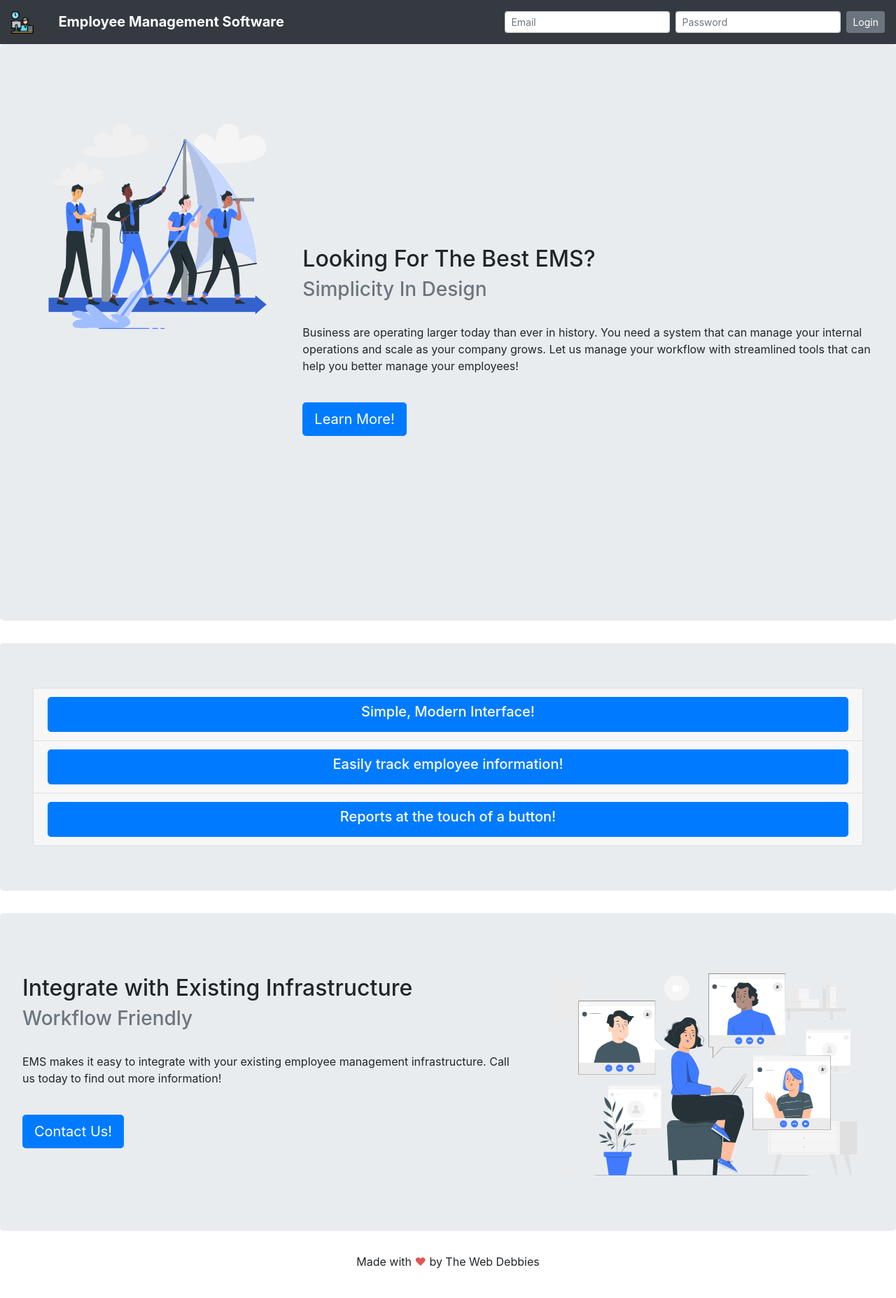
After one commit to GoProduction/Employee_Management_System, a Flask app: page /testindex in a window 1280 px wide. The commit adds this page. Shown: the whole page at 70% size. Run offline with Flask 2, Linux system fonts and the light colour scheme; some libraries are stand-ins or nearby versions.

Commit message:
Some of Melissa changes as well as mine

```diff
--- a/app.py
+++ b/app.py
@@ -28,6 +28,10 @@ def login_required(f):
 @app.route("/")
 def index():
     return render_template('index.html')
+
+@app.route("/testindex")
+def testindex():
+    return render_template('testindex.html')
 
 
 @app.route("/login", methods=["POST"])
--- a/connection.py
+++ b/connection.py
@@ -2,6 +2,7 @@ import sys
 from sys import platform
 import os
 import cx_Oracle
+
 
 # connection properties for Oracle Cloud DB
 db_username = "ADMIN"
@@ -14,10 +15,12 @@ def connect_db():
     try:
         # for macOS users
         if sys.platform.startswith("darwin"):
-            cx_Oracle.init_oracle_client(lib_dir=r"/Users/francisbui/desktop/instantclient_19_8")
+            cx_Oracle.init_oracle_client(lib_dir=r"/Users/francisbui/Desktop/instantclient_19_8")
 
         conn = cx_Oracle.connect(db_username, db_password, db_connection_string)
         print('Successful connection')
         return conn
     except (RuntimeError, TypeError, NameError):
         print('Cannot connect to DB')
+
+connect_db()
--- a/controllers/department_controller.py
+++ b/controllers/department_controller.py
@@ -1,6 +1,7 @@
 from connection import connect_db
 import cx_Oracle
 from data.Classes.Department import Department
+
 
 # get all departments
 def get_departments():
--- /dev/null
+++ b/templates/testindex.html
@@ -0,0 +1,137 @@
+{% extends "base.html" %}
+{% block title %}Empower Your Office Today!{% endblock %}
+{% block content %}
+
+<!-- Welcome Message -->
+
+<div class="jumbotron">
+    <div class="row">
+      <div class="col-4">
+        <img src="../static/images/team-2.svg"/>
+      </div>
+
+      <div class="col-8" style="padding: 200px 0;">
+                <br/>
+        <h2>Looking For The Best EMS?</h2>
+            <h3 class="text-muted">Simplicity In Design</h3>
+        <br/>
+                <p>Business are operating larger today than ever in history. You need a system that can manage
+                your internal operations and scale as your company grows. Let us manage your workflow with
+                streamlined tools that can help you better manage your employees!</p>
+        <br/>
+		  			  <!-- Trigger the modal with contact us button -->
+			  <button type="button" class="btn btn-primary btn-lg" data-toggle="modal" data-target="#modal">Learn More!</button>
+
+			  <!-- Modal -->
+			  <div class="modal fade" id="modal" role="dialog">
+				<div class="modal-dialog">
+				  <!-- Modal content-->
+				  <div class="modal-content">
+					<div class="modal-body">
+						<div style="text-align: center;"><h5>Call us today to hear why EMS is a great fit for you!</h5>
+							<img src="../static/images/phone.svg"/>
+							555-555-5555
+						</div>
+					</div>
+					<div class="modal-footer">
+					  <button type="button" class="btn btn-default" data-dismiss="modal">Close</button>
+					</div>
+                  </div>
+                </div>
+              </div>
+      </div>
+    </div>
+</div>
+
+<div class="jumbotron">
+<div class="col align-self-center">
+<div class="accordion" id="accordion">
+  <div class="card">
+    <div class="card-header" id="headingOne">
+		<button class="btn btn-primary btn-lg btn-block"" type="button" data-toggle="collapse" data-target="#collapseOne" aria-expanded="true" aria-controls="collapseOne">
+		<h5>Simple, Modern Interface!</h5>
+		</button>
+	</div>
+
+    <div id="collapseOne" class="collapse" aria-labelledby="headingOne" data-parent="#accordion">
+      <div class="card-body">
+		  <center>EMS provides a simple, intuitive employee management system so that you can easily track employee information.</center>
+      </div>
+    </div>
+  </div>
+  <div class="card">
+    <div class="card-header" id="headingTwo">
+      <h5 class="mb-0">
+        <button class="btn btn-primary btn-lg btn-block"" type="button" data-toggle="collapse" data-target="#collapseTwo" aria-expanded="false" aria-controls="collapseTwo">
+			<h5>Easily track employee information!</h5>
+        </button>
+      </h5>
+    </div>
+    <div id="collapseTwo" class="collapse" aria-labelledby="headingTwo" data-parent="#accordion">
+      <div class="card-body">
+		  <div style="text-align: center;">Boost your productivity and easily capture the employee data that matters.</div>
+      </div>
+    </div>
+  </div>
+  <div class="card">
+    <div class="card-header" id="headingThree">
+      <h5 class="mb-0">
+        <button class="btn btn-primary btn-lg btn-block" type="button" data-toggle="collapse" data-target="#collapseThree" aria-expanded="false" aria-controls="collapseThree">
+			<h5>Reports at the touch of a button!</h5>
+        </button>
+      </h5>
+    </div>
+    <div id="collapseThree" class="collapse" aria-labelledby="headingThree" data-parent="#accordion">
+      <div class="card-body">
+		  <div style="text-align: center;">In EMS, you can easily run detailed employee reports at the click of a button.</div>
+      </div>
+    </div>
+  </div>
+</div>
+</div>
+
+</div>
+
+
+<!-- Closing -->
+<div class="jumbotron">
+    <div class="row">
+      <div class="col-7">
+                <br/>
+        <h2>Integrate with Existing Infrastructure</h2>
+            <h3 class="text-muted">Workflow Friendly</h3>
+        <br/>
+                <p>EMS makes it easy to integrate with your existing employee management infrastructure.  Call us today to find out more information!</p>
+        <br/>
+
+			  <!-- Trigger the modal with contact us button -->
+			  <button type="button" class="btn btn-primary btn-lg" data-toggle="modal" data-target="#modal">Contact Us!</button>
+
+			  <!-- Modal -->
+			  <div class="modal fade" id="modal" role="dialog">
+				<div class="modal-dialog">
+				  <!-- Modal content-->
+				  <div class="modal-content">
+					<div class="modal-body">
+						<div style="text-align: center;"><h5>Call us today to hear why EMS is a great fit for you!</h5>
+							<img src="../static/images/phone.svg"/>
+							<h5>555-555-5555</h5>
+						</div>
+					</div>
+					<div class="modal-footer">
+					  <button type="button" class="btn btn-default" data-dismiss="modal">Close</button>
+					</div>
+    </div>
+  </div>
+
+</div>
+				</p>
+                <br/>
+      </div>
+      <div class="col-5">
+        <img src="../static/images/team.svg"/>
+      </div>
+    </div>
+</div>
+
+{% endblock %}
```
Also changed, not shown: templates/index.html (+27 -11 lines), static/images/phone.svg (added).
